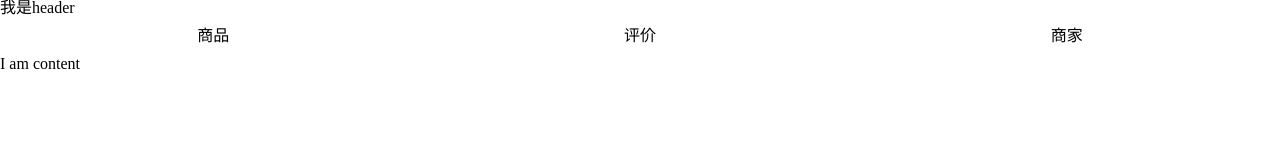
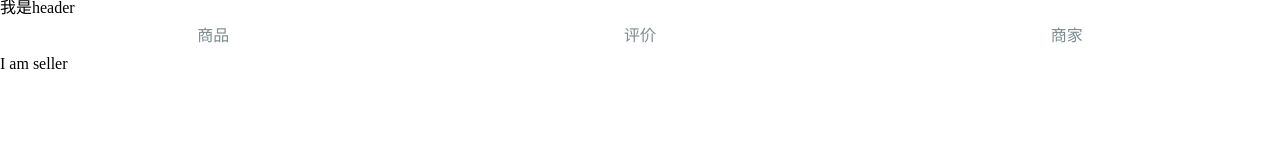
Before and after one commit to duzipeng/sell, a Vue app: page /#/seller in a window 1280 px wide. Shown: the top 160 px of the page. Built offline with nearby package versions, Linux system fonts and the light colour scheme.

Commit message:
在webpack.bas.conf.js中配置components路径

```diff
--- a/src/App.vue
+++ b/src/App.vue
@@ -2,16 +2,16 @@
   <div id="app">
     <v-header></v-header>
     <div class="tab">
-      <div class="tab-item">商品</div>
-      <div class="tab-item">评价</div>
-      <div class="tab-item">商家</div>
+      <router-link to="/" class="tab-item">商品</router-link>
+      <router-link to="/ratings" class="tab-item">评价</router-link>
+      <router-link to="/seller" class="tab-item">商家</router-link>
     </div>
-    <div class="content">I am content</div>
+    <router-view></router-view>
   </div>
 </template>
 
 <script>
-  import header from './components/header/header.vue'
+  import header from 'components/header/header.vue'
   export default {
     name: 'app',
     components: {
--- /dev/null
+++ b/src/components/goods/goods.vue
@@ -0,0 +1,15 @@
+<template>
+  <div>
+     I am goods
+  </div>
+</template>
+
+<script type="text/ecmascript-6">
+  export default {
+
+  }
+</script>
+
+<style lang="stylus" rel="stylesheet/stylus">
+
+</style>
--- /dev/null
+++ b/src/components/ratings/ratings.vue
@@ -0,0 +1,15 @@
+<template>
+  <div>
+    I am ratings
+  </div>
+</template>
+
+<script type="text/ecmascript-6">
+  export default {
+
+  }
+</script>
+
+<style lang="stylus" rel="stylesheet/stylus">
+
+</style>
--- /dev/null
+++ b/src/components/seller/seller.vue
@@ -0,0 +1,15 @@
+<template>
+  <div>
+    I am seller
+  </div>
+</template>
+
+<script type="text/ecmascript-6">
+  export default {
+
+  }
+</script>
+
+<style lang="stylus" rel="stylesheet/stylus">
+
+</style>
--- a/src/router/index.js
+++ b/src/router/index.js
@@ -1,13 +1,24 @@
 import Vue from 'vue'
 import Router from 'vue-router'
+import goods from '../components/goods/goods.vue'
+import ratings from '../components/ratings/ratings.vue'
+import seller from '../components/seller/seller.vue'
 
 Vue.use(Router)
-
+const routes = [
+  {
+    path: '/',
+    component: goods
+  },
+  {
+    path: '/ratings',
+    component: ratings
+  },
+  {
+    path: '/seller',
+    component: seller
+  }
+]
 export default new Router({
-  routes: [
-    {
-      path: '/',
-      name: 'Hello'
-    }
-  ]
+    routes
 })
```
Also changed, not shown: 1 other file (tests, documents, lock files or other folders).
